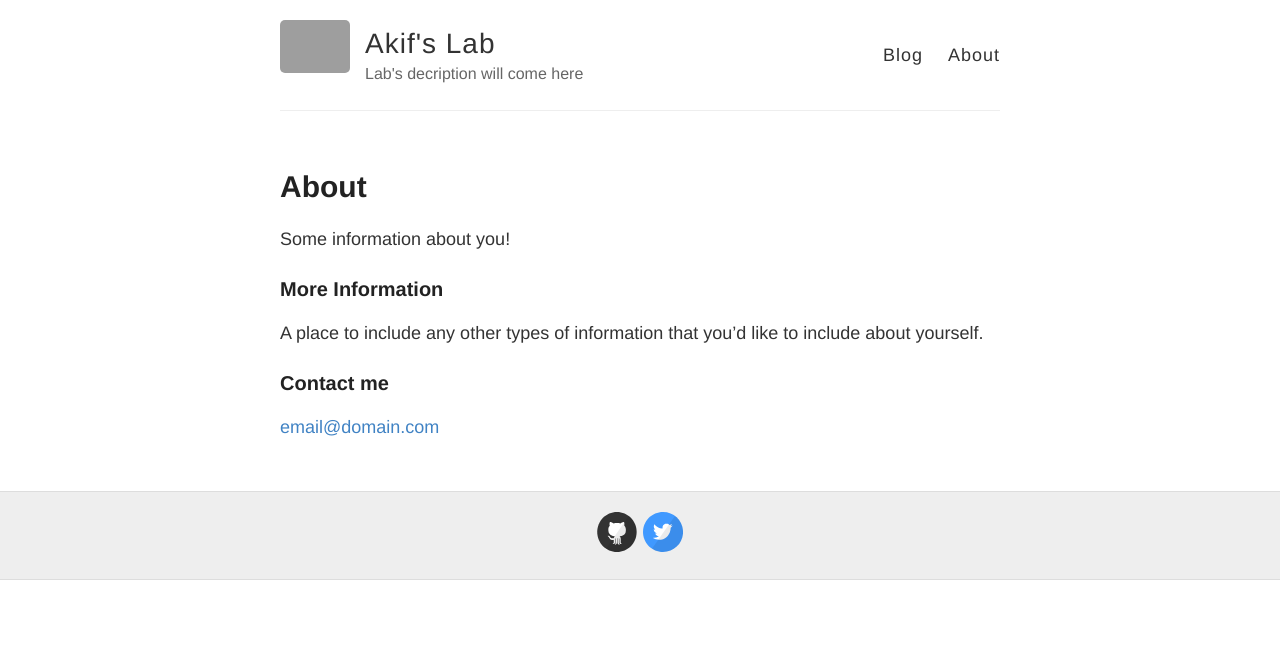
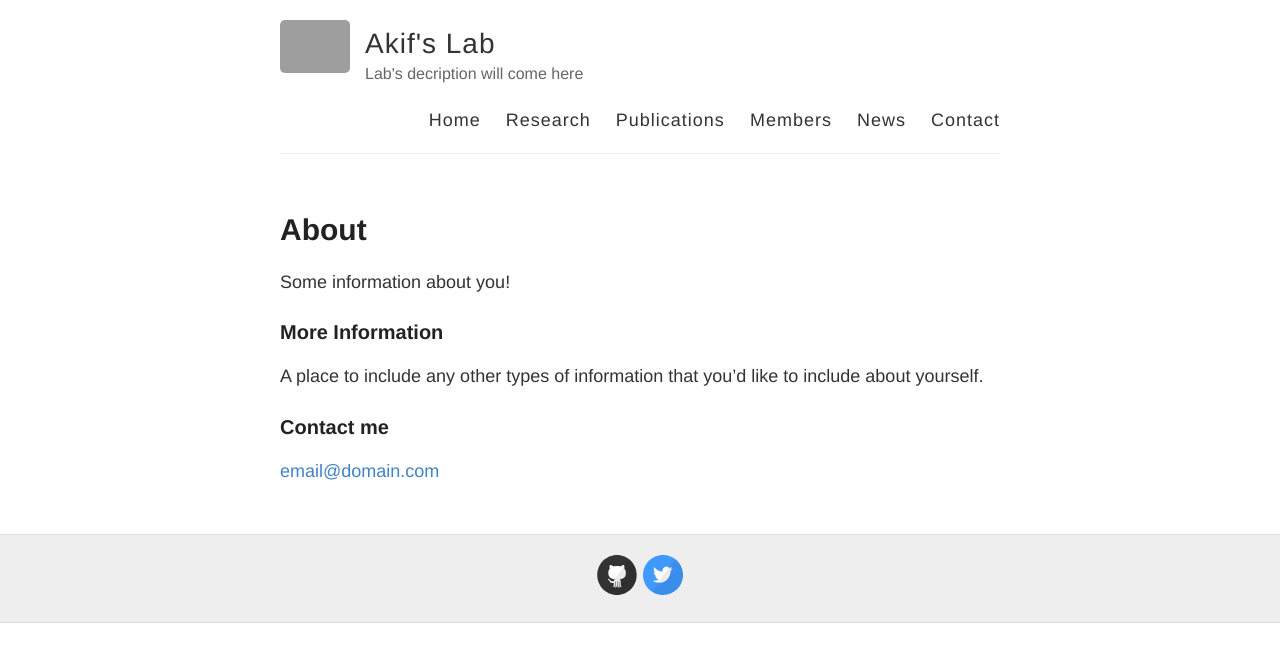
Before and after one commit to akifslab/akifslab.github.io, a Jekyll site: the page built from about.md, in a window 1280 px wide. Shown: the top 662 px of the page. Built offline with Jekyll 4.4.1, drawn with Linux system fonts in a browser that asks for light colours; grey boxes are pictures that could not be loaded.

Commit message:
Update default.html

```diff
--- a/_layouts/default.html
+++ b/_layouts/default.html
@@ -27,8 +27,12 @@
           </div>
 
           <nav>
-            <a href="{{ site.baseurl }}/">Blog</a>
-            <a href="{{ site.baseurl }}/about">About</a>
+            <a href="{{ site.baseurl }}/">Home</a>
+            <a href="{{ site.baseurl }}/research">Research</a>
+            <a href="{{ site.baseurl }}/publications">Publications</a>
+            <a href="{{ site.baseurl }}/members">Members</a>
+            <a href="{{ site.baseurl }}/news">News</a>
+            <a href="{{ site.baseurl }}/contact">Contact</a>
           </nav>
         </header>
       </div>
```
